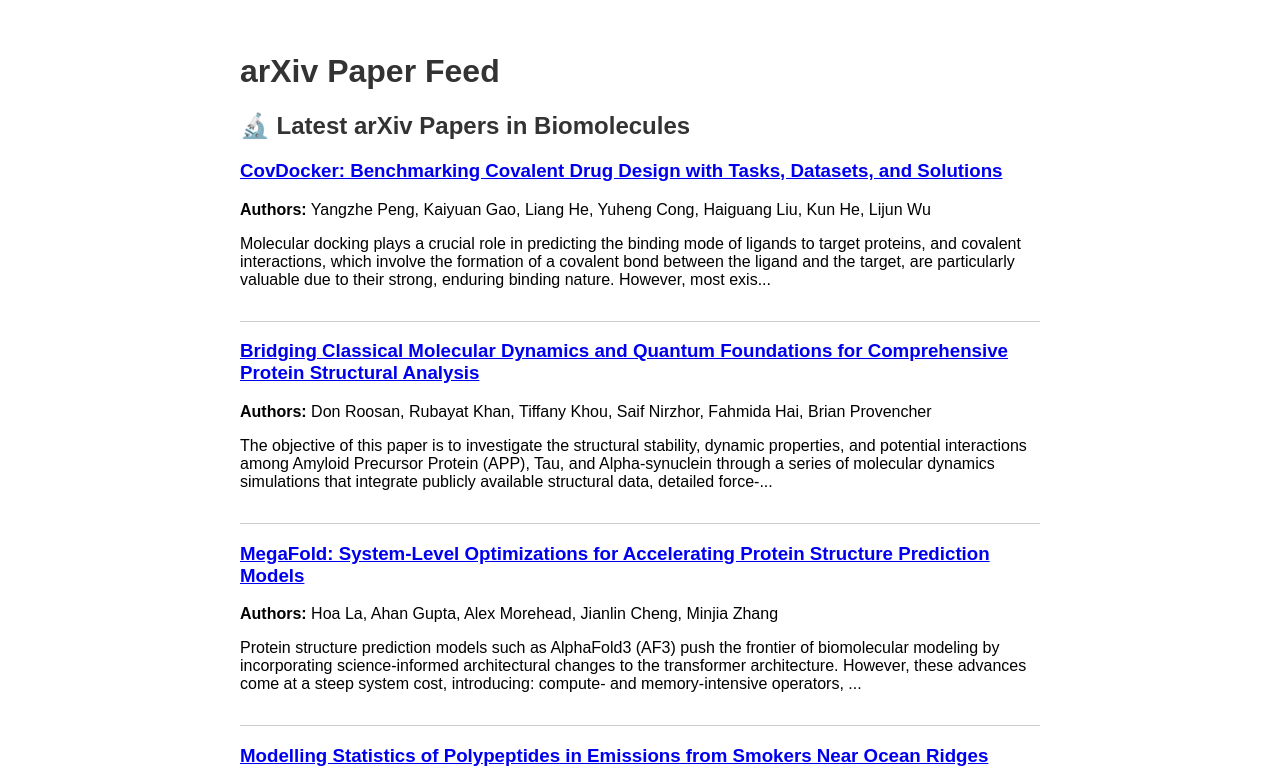
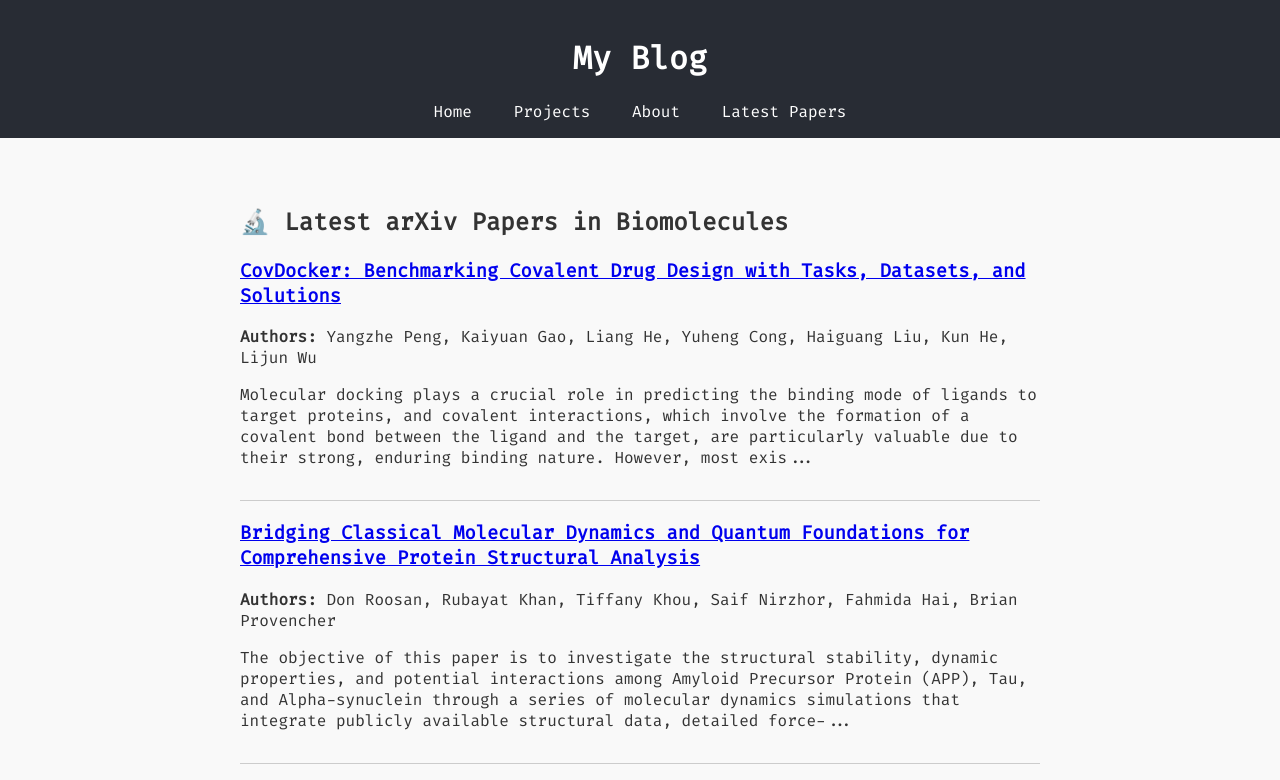
Before and after one commit to Vivi-tran/my_blog, a plain HTML site: page arxiv.html in a window 1280 px wide. Shown: the top 780 px of the page. Drawn offline with Linux system fonts and the light colour scheme.

Commit message:
modify arxiv page

```diff
--- a/arxiv.html
+++ b/arxiv.html
@@ -1,49 +1,85 @@
 <!DOCTYPE html>
 <html lang="en">
 <head>
-  <meta charset="UTF-8">
-  <title>Latest arXiv Papers</title>
+  <meta charset="UTF-8" />
+  <meta name="viewport" content="width=device-width, initial-scale=1.0"/>
+  <title>Latest arXiv Papers - Biomolecules</title>
+  <link href="https://fonts.googleapis.com/css2?family=Fira+Code&display=swap" rel="stylesheet">
   <style>
-    body { font-family: sans-serif; max-width: 800px; margin: auto; padding: 2rem; }
-    .paper { border-bottom: 1px solid #ccc; margin-bottom: 1rem; padding-bottom: 1rem; }
-    h1, h2 { color: #333; }
+    body {
+      font-family: 'Fira Code', monospace;
+      margin: 0;
+      background-color: #f9f9f9;
+      color: #333;
+    }
+    header, footer {
+      background-color: #282c34;
+      color: white;
+      padding: 1rem;
+      text-align: center;
+    }
+    nav a {
+      color: white;
+      margin: 0 1rem;
+      text-decoration: none;
+    }
+    main {
+      max-width: 800px;
+      margin: 2rem auto;
+      padding: 1rem;
+    }
+    .paper {
+      border-bottom: 1px solid #ccc;
+      margin-bottom: 1rem;
+      padding-bottom: 1rem;
+    }
   </style>
 </head>
 <body>
-  <h1>arXiv Paper Feed</h1>
 
+<header>
+  <h1>My Blog</h1>
+  <nav>
+    <a href="index.html">Home</a>
+    <a href="#">Projects</a>
+    <a href="#">About</a>
+    <a href="arxiv.html">Latest Papers</a>
+  </nav>
+</header>
+
+<main>
   <h2>🔬 Latest arXiv Papers in Biomolecules</h2>
 
     <div class="paper">
-      <h3><a href="http://arxiv.org/abs/2506.21085v1" target="_blank">CovDocker: Benchmarking Covalent Drug Design with Tasks, Datasets, and
+      <h3><a href="http://arxiv.org/abs/2506.21085v1" target="_blank" rel="noopener">CovDocker: Benchmarking Covalent Drug Design with Tasks, Datasets, and
   Solutions</a></h3>
       <p><strong>Authors:</strong> Yangzhe Peng, Kaiyuan Gao, Liang He, Yuheng Cong, Haiguang Liu, Kun He, Lijun Wu</p>
       <p>Molecular docking plays a crucial role in predicting the binding mode of ligands to target proteins, and covalent interactions, which involve the formation of a covalent bond between the ligand and the target, are particularly valuable due to their strong, enduring binding nature. However, most exis...</p>
     </div>
 
     <div class="paper">
-      <h3><a href="http://arxiv.org/abs/2506.20830v1" target="_blank">Bridging Classical Molecular Dynamics and Quantum Foundations for
+      <h3><a href="http://arxiv.org/abs/2506.20830v1" target="_blank" rel="noopener">Bridging Classical Molecular Dynamics and Quantum Foundations for
   Comprehensive Protein Structural Analysis</a></h3>
       <p><strong>Authors:</strong> Don Roosan, Rubayat Khan, Tiffany Khou, Saif Nirzhor, Fahmida Hai, Brian Provencher</p>
       <p>The objective of this paper is to investigate the structural stability, dynamic properties, and potential interactions among Amyloid Precursor Protein (APP), Tau, and Alpha-synuclein through a series of molecular dynamics simulations that integrate publicly available structural data, detailed force-...</p>
     </div>
 
     <div class="paper">
-      <h3><a href="http://arxiv.org/abs/2506.20686v1" target="_blank">MegaFold: System-Level Optimizations for Accelerating Protein Structure
+      <h3><a href="http://arxiv.org/abs/2506.20686v1" target="_blank" rel="noopener">MegaFold: System-Level Optimizations for Accelerating Protein Structure
   Prediction Models</a></h3>
       <p><strong>Authors:</strong> Hoa La, Ahan Gupta, Alex Morehead, Jianlin Cheng, Minjia Zhang</p>
       <p>Protein structure prediction models such as AlphaFold3 (AF3) push the frontier of biomolecular modeling by incorporating science-informed architectural changes to the transformer architecture. However, these advances come at a steep system cost, introducing: compute- and memory-intensive operators, ...</p>
     </div>
 
     <div class="paper">
-      <h3><a href="http://arxiv.org/abs/2506.20052v1" target="_blank">Modelling Statistics of Polypeptides in Emissions from Smokers Near
+      <h3><a href="http://arxiv.org/abs/2506.20052v1" target="_blank" rel="noopener">Modelling Statistics of Polypeptides in Emissions from Smokers Near
   Ocean Ridges</a></h3>
       <p><strong>Authors:</strong> Ben Intoy, J. W. Halley</p>
       <p>We have previously shown in model studies that rapid quenches of systems of monomers interacting to form polymer chains can fix nonequilibrium chemistries which could lead to the origin of life. We suggested that such quenching processes might have occurred at very high rates on early earth, giving ...</p>
     </div>
 
     <div class="paper">
-      <h3><a href="http://arxiv.org/abs/2506.20043v1" target="_blank">PocketVina Enables Scalable and Highly Accurate Physically Valid Docking
+      <h3><a href="http://arxiv.org/abs/2506.20043v1" target="_blank" rel="noopener">PocketVina Enables Scalable and Highly Accurate Physically Valid Docking
   through Multi-Pocket Conditioning</a></h3>
       <p><strong>Authors:</strong> Ahmet Sarigun, Bora Uyar, Vedran Franke, Altuna Akalin</p>
       <p>Sampling physically valid ligand-binding poses remains a major challenge in molecular docking, particularly for unseen or structurally diverse targets. We introduce PocketVina, a fast and memory-efficient, search-based docking framework that combines pocket prediction with systematic multi-pocket ex...</p>
@@ -51,35 +87,43 @@
     <h2>🧬 Latest arXiv Papers in Peptides</h2>
 
     <div class="paper">
-      <h3><a href="http://arxiv.org/abs/2506.16084v1" target="_blank">Aptamer-protein interaction prediction model based on transformer</a></h3>
+      <h3><a href="http://arxiv.org/abs/2506.16084v1" target="_blank" rel="noopener">Aptamer-protein interaction prediction model based on transformer</a></h3>
       <p><strong>Authors:</strong> Zhichao Yan, Yue Kang, Buyong Ma</p>
       <p>Aptamers are single-stranded DNA/RNAs or short peptides with unique tertiary structures that selectively bind to specific targets. They have great potential in the detection and medical fields. Here, we present SelfTrans-Ensemble, a deep learning model that integrates sequence information models and...</p>
     </div>
 
     <div class="paper">
-      <h3><a href="http://arxiv.org/abs/2506.13485v1" target="_blank">Curriculum Learning for Biological Sequence Prediction: The Case of De
+      <h3><a href="http://arxiv.org/abs/2506.13485v1" target="_blank" rel="noopener">Curriculum Learning for Biological Sequence Prediction: The Case of De
   Novo Peptide Sequencing</a></h3>
       <p><strong>Authors:</strong> Xiang Zhang, Jiaqi Wei, Zijie Qiu, Sheng Xu, Nanqing Dong, Zhiqiang Gao, Siqi Sun</p>
       <p>Peptide sequencing-the process of identifying amino acid sequences from mass spectrometry data-is a fundamental task in proteomics. Non-Autoregressive Transformers (NATs) have proven highly effective for this task, outperforming traditional methods. Unlike autoregressive models, which generate token...</p>
     </div>
 
     <div class="paper">
-      <h3><a href="http://arxiv.org/abs/2506.12821v1" target="_blank">PDCNet: a benchmark and general deep learning framework for activity
+      <h3><a href="http://arxiv.org/abs/2506.12821v1" target="_blank" rel="noopener">PDCNet: a benchmark and general deep learning framework for activity
   prediction of peptide-drug conjugates</a></h3>
       <p><strong>Authors:</strong> Yun Liu, Jintu Huang, Yingying Zhu, Congrui Wen, Yu Pang, Ji-Quan Zhang, Ling Wang</p>
       <p>Peptide-drug conjugates (PDCs) represent a promising therapeutic avenue for human diseases, particularly in cancer treatment. Systematic elucidation of structure-activity relationships (SARs) and accurate prediction of the activity of PDCs are critical for the rational design and optimization of the...</p>
     </div>
 
     <div class="paper">
-      <h3><a href="http://arxiv.org/abs/2506.09809v1" target="_blank">Surface Induced Frustration of Inherent Dipolar Order in Nanoconfined
+      <h3><a href="http://arxiv.org/abs/2506.09809v1" target="_blank" rel="noopener">Surface Induced Frustration of Inherent Dipolar Order in Nanoconfined
   Water</a></h3>
       <p><strong>Authors:</strong> Sayantan Mondal, Saumyak Mukherjee, Biman Bagchi</p>
       <p>Surface effects could play a dominant role in modifying the natural liquid order. In some cases, the effects of the surface interactions can propagate inwards, and even can interfere with a similar propagation from opposite surfaces. This can be particularly evident in liquid water under nano-confin...</p>
     </div>
 
     <div class="paper">
-      <h3><a href="http://arxiv.org/abs/2505.21452v1" target="_blank">Designing Cyclic Peptides via Harmonic SDE with Atom-Bond Modeling</a></h3>
+      <h3><a href="http://arxiv.org/abs/2505.21452v1" target="_blank" rel="noopener">Designing Cyclic Peptides via Harmonic SDE with Atom-Bond Modeling</a></h3>
       <p><strong>Authors:</strong> Xiangxin Zhou, Mingyu Li, Yi Xiao, Jiahan Li, Dongyu Xue, Zaixiang Zheng, Jianzhu Ma, Quanquan Gu</p>
       <p>Cyclic peptides offer inherent advantages in pharmaceuticals. For example, cyclic peptides are more resistant to enzymatic hydrolysis compared to linear peptides and usually exhibit excellent stability and affinity. Although deep generative models have achieved great success in linear peptide design...</p>
     </div>
-    </body></html>
+
+</main>
+
+<footer>
+  © 2025 My Blog | Powered by arXiv API
+</footer>
+
+</body>
+</html>
```
